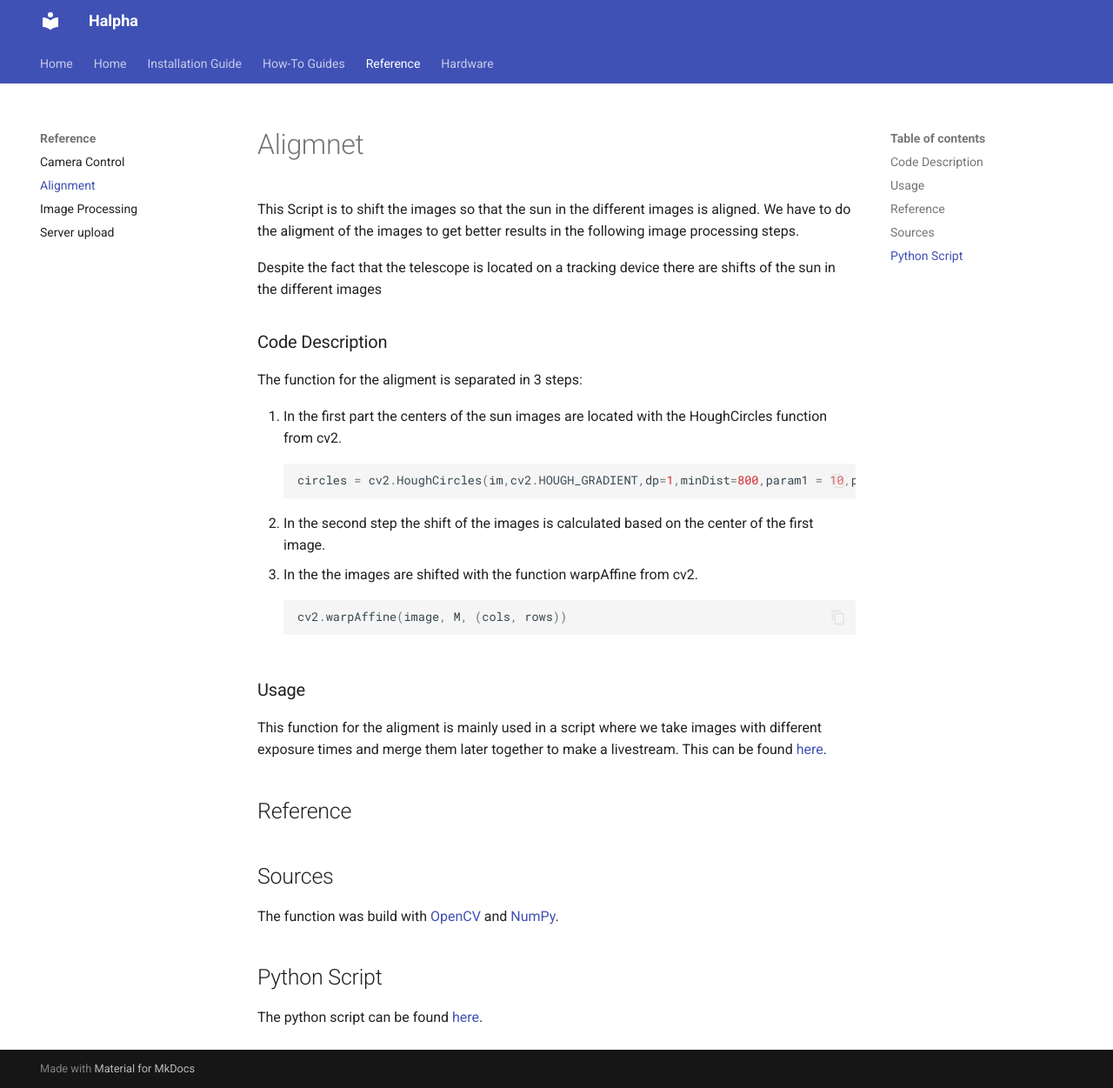
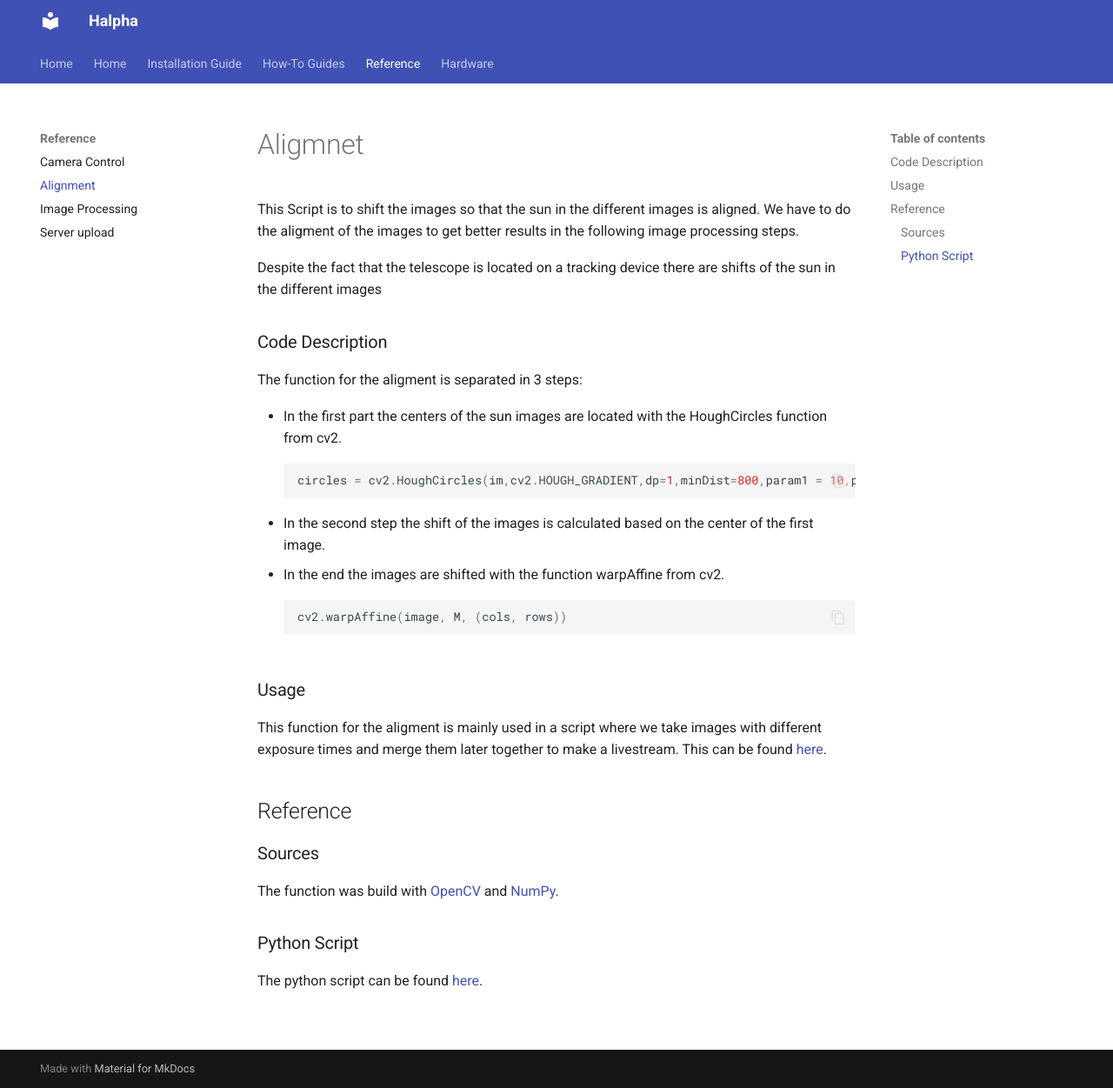
Before and after one commit to pmodwrc/halpha, an MkDocs documentation site: the page built from docs/reference/alignment.md, in a window 1280 px wide and 1251 px high. Shown: the whole window at 87% size. Built offline with MkDocs 1.6.1 and Material for MkDocs 9.7.7, drawn with Linux system fonts in a browser that asks for light colours.

Commit message:
aligment doc

````diff
--- a/docs/reference/alignment.md
+++ b/docs/reference/alignment.md
@@ -6,24 +6,24 @@ Despite the fact that the telescope is located on a tracking device there are sh
 ### Code Description
 The function for the aligment is separated in 3 steps:
 
-1. In the first part the centers of the sun images are located with the HoughCircles function from cv2.
-    ```python
-    circles = cv2.HoughCircles(im,cv2.HOUGH_GRADIENT,dp=1,minDist=800,param1 = 10,param2=30,minRadius=470,maxRadius=480)
-    ```
-2. In the second step the shift of the images is calculated based on the center of the first image.
+- In the first part the centers of the sun images are located with the HoughCircles function from cv2.
+```python
+circles = cv2.HoughCircles(im,cv2.HOUGH_GRADIENT,dp=1,minDist=800,param1 = 10,param2=30,minRadius=470,maxRadius=480)
+```
+- In the second step the shift of the images is calculated based on the center of the first image.
 
-3. In the the images are shifted with the function warpAffine from cv2.
-    ```python
-    cv2.warpAffine(image, M, (cols, rows))
-    ```
+- In the end the images are shifted with the function warpAffine from cv2.
+```python
+cv2.warpAffine(image, M, (cols, rows))
+```
 
 ### Usage
 This function for the aligment is mainly used in a script where we take images with different exposure times and merge them later together to make a livestream. This can be found [here](https://github.com/pmodwrc/halpha/blob/main/sun_catching/process.py).
 
 ## Reference
 
-## Sources
+### Sources
 The function was build with [OpenCV](https://docs.opencv.org/4.x/index.html) and [NumPy](https://numpy.org/doc/).
 
-## Python Script
+### Python Script
 The python script can be found [here](https://github.com/pmodwrc/halpha/blob/main/sun_catching/alignment.py).
````
